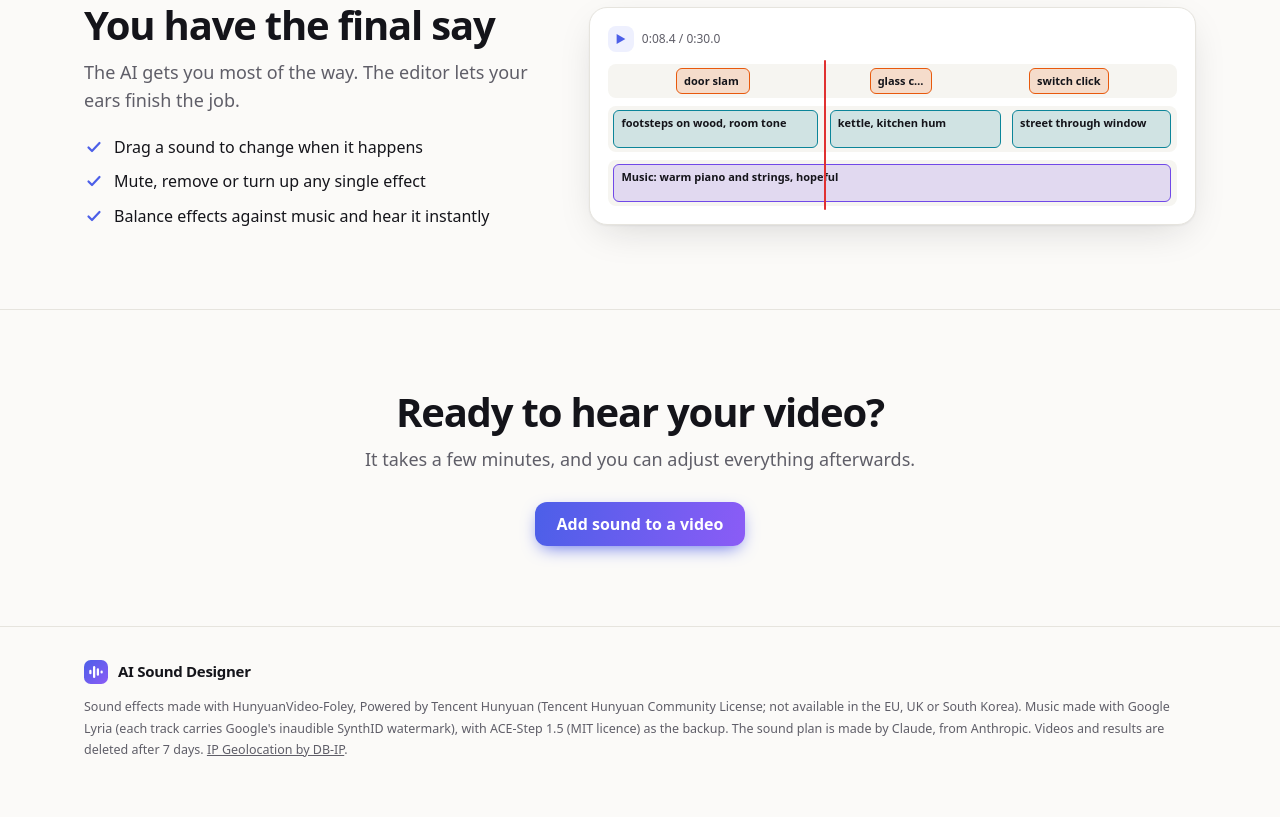
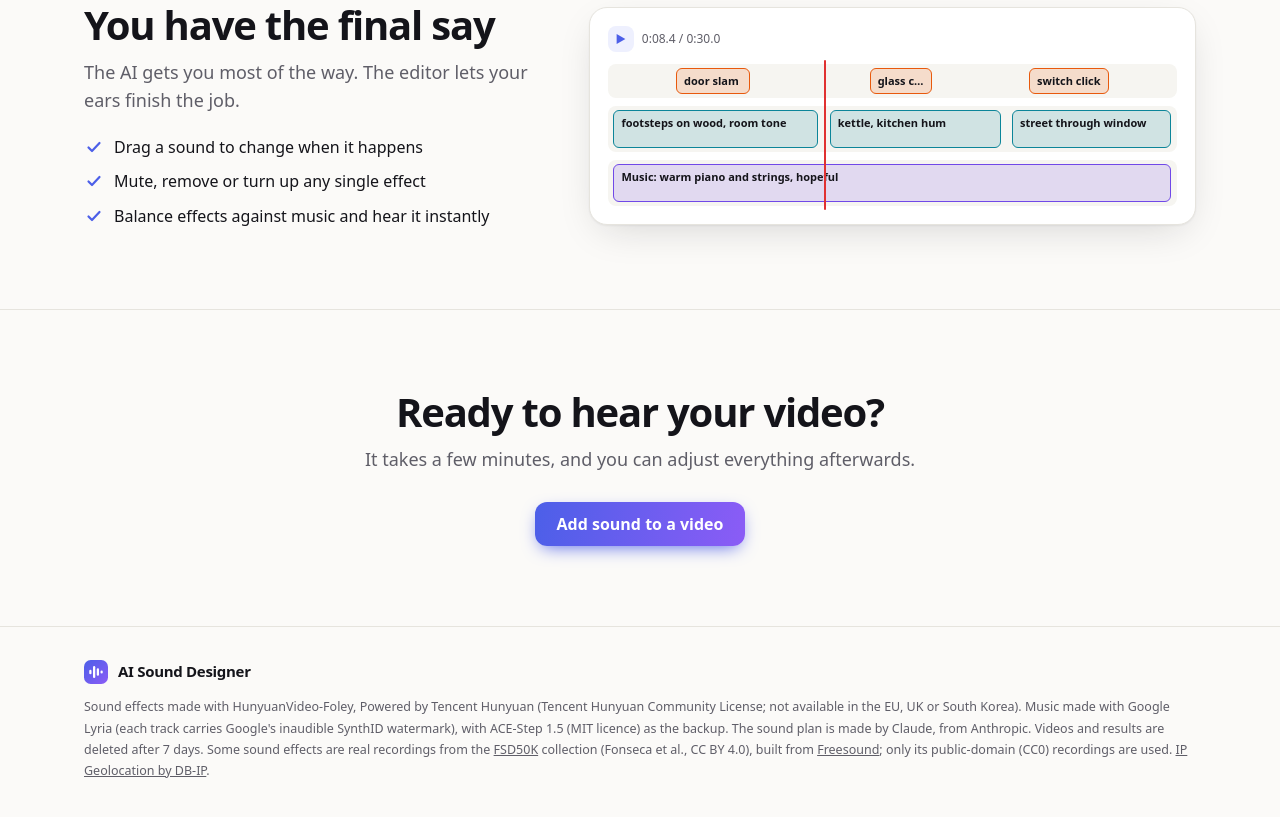
Before and after one commit to antdawg64/AI-Sound-Designer, a plain HTML site: page web/index.html in a window 1280 px wide. Shown: the part 1957-2774 px from the top of the page. Drawn offline with Linux system fonts and the light colour scheme; no server answers.

Commit message:
Credit FSD50K in the site footer
Co-Authored-By: Claude Fable 5.2 <noreply@anthropic.com>
Claude-Session: https://claude.ai/code/session_01VU2hVuigNnteZduovxohBQ

```diff
--- a/web/index.html
+++ b/web/index.html
@@ -389,6 +389,7 @@
   Sound effects made with HunyuanVideo-Foley, Powered by Tencent Hunyuan (Tencent Hunyuan Community License; not available in the EU, UK or South Korea).
   Music made with Google Lyria (each track carries Google's inaudible SynthID watermark), with ACE-Step 1.5 (MIT licence) as the backup. The sound plan is made by Claude, from Anthropic.
   Videos and results are deleted after <span id="keep-days">7</span> days.
+  Some sound effects are real recordings from the <a href="https://zenodo.org/records/4060432" target="_blank" rel="noopener">FSD50K</a> collection (Fonseca et al., CC BY 4.0), built from <a href="https://freesound.org" target="_blank" rel="noopener">Freesound</a>; only its public-domain (CC0) recordings are used.
   <a href="https://db-ip.com" target="_blank" rel="noopener">IP Geolocation by DB-IP</a>.
 </div></footer>
 
```
